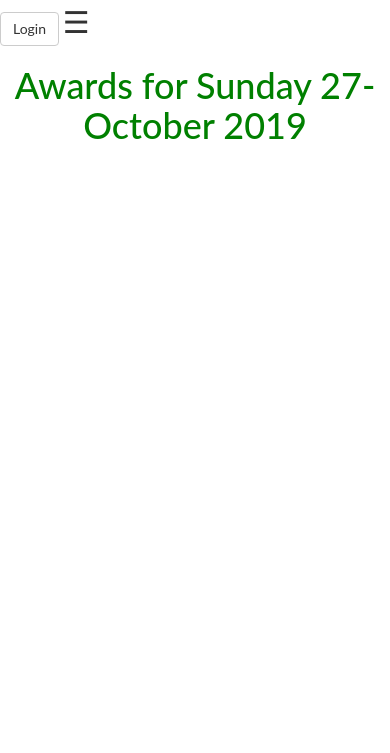
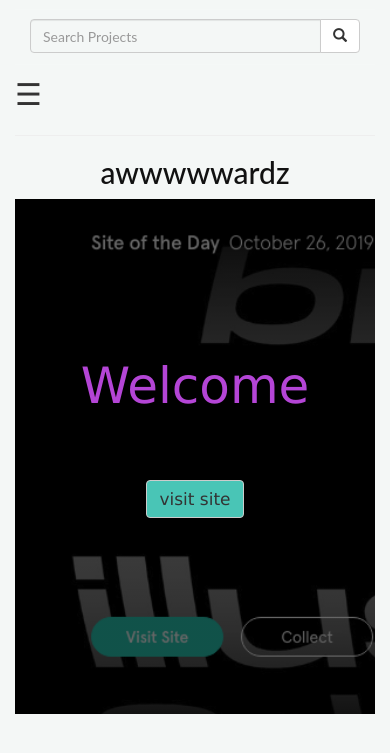
Before and after one commit to evelyne250/awards, a Django app: page / in a window 390 px wide. Shown: the top 753 px of the page. Run offline with Django 3.2, Linux system fonts and the light colour scheme; data that the repository does not hold is empty; some libraries are stand-ins or nearby versions.

Commit message:
modified the welcome.html

```diff
--- a/award/forms.py
+++ b/award/forms.py
@@ -6,7 +6,7 @@ class ProfileForm(forms.ModelForm):
     class Meta:
         model=Profile
         fields=['bio','profile_picture']
-        exclude=['user']
+        exclude=['user','projects','contact']
 
 class ProjectForm(forms.ModelForm):
     class Meta:
--- a/award/templates/base.html
+++ b/award/templates/base.html
@@ -3,6 +3,7 @@
 <!DOCTYPE html>
 <html>
 <head>
+
   <meta charset="utf-8">
 
   {% if title %}
@@ -20,7 +21,8 @@
 <body>
     {% include "navbar.html" %}
 
-    {% block content %} <h1 class='text-center'>Awards for {{date|date:"l d-F Y"}}</h1> {%endblock%}
+    {% block content %}
+    {%endblock%}
 
     {% block scripts %}
         <script src="https://ajax.googleapis.com/ajax/libs/jquery/3.2.1/jquery.min.js"></script>
--- a/award/templates/navbar.html
+++ b/award/templates/navbar.html
@@ -23,14 +23,14 @@ body {
 .sidenav a {
   padding: 8px 8px 8px 32px;
   text-decoration: none;
-  font-size: 25px;
-  color: #818181;
+  font-size: 18px;
+  color: #f5f4f8;
   display: block;
   transition: 0.3s;
 }
 
 .sidenav a:hover {
-  color: #f1f1f1;
+  color: #7f87b4;
 }
 
 .sidenav .closebtn {
@@ -47,10 +47,11 @@ body {
 }
 </style>
 </head>
-<body>
-    {% if user.is_authenticated %}
-<div id="mySidenav" class="sidenav">
+<body class="container" style="background-color: #f4f7f6;">
 
+
+<div id="mySidenav" class="sidenav" >
+{% if user.is_authenticated %}
   <a href="javascript:void(0)" class="closebtn" onclick="closeNav()">&times;</a>
   <a href="{%url 'welcome'%}">Home</a>
   <a href="{%url 'new-post'%}">Post a project</a>
@@ -61,8 +62,23 @@ body {
   <a href="/logout">Logout</a>
   {% else %}
   <a class='btn btn-default' href="/accounts/login">Login</a>
+  <a class='btn btn-default' href="/accounts/register">Register</a>
   {% endif %}
+
 </div>
+      <div class="col-sm-4 col-md-4 navbar-right">
+
+        <form class="navbar-form" role="search" action="{% url 'search_results' %}">
+
+          <div class="input-group">
+            <input type="text" class="form-control" placeholder="Search Projects" name="project" style="background-color: #f4f7f6;">
+            <div class="input-group-btn">
+              <button class="btn btn-default" type="submit"><i class="glyphicon glyphicon-search"></i></button>
+            </div>
+          </div>
+
+        </form>
+      </div>
 <span style="font-size:30px;cursor:pointer" onclick="openNav()">&#9776; </span>
 
 <script>
@@ -75,22 +91,12 @@ function closeNav() {
 }
 </script>
 
+<hr>
+<h1 class="text-center" style="font-size:30px;color:#111; ">awwwwwardz</h1>
 </body>
 </html>
 
 
       <!-- Adding a search form  -->
-      <!-- <div class="col-sm-4 col-md-4 navbar-right">
 
-        <form class="navbar-form" role="search" action="{% url 'search_results' %}">
-
-          <div class="input-group">
-            <input type="text" class="form-control" placeholder="Search Projects" name="project">
-            <div class="input-group-btn">
-              <button class="btn btn-default" type="submit"><i class="glyphicon glyphicon-search"></i></button>
-            </div>
-          </div>
-
-        </form>
-      </div> -->
       <!-- search form end -->
--- a/award/templates/welcome.html
+++ b/award/templates/welcome.html
@@ -3,25 +3,37 @@
 {% block content %}
 {% load staticfiles %}
 {{ block.super}}
+<style>
+h1
+{
+  color: rgb(180, 69, 214);
+}
+#new{
+  background-image: linear-gradient(rgba(0,0,0,0.6),rgba(0,0,0,0.6),rgba(0,0,0,0.6)),url(media/images/screen.png);
 
+  /* width:100%; */
+  /* background-repeat: no-repeat; */
+  background-size: cover;
+}
+</style>
 <head>
   <link rel="stylesheet" href="https://fonts.googleapis.com/icon?family=Material+Icons">
   <link rel="stylesheet" href="https://cdnjs.cloudflare.com/ajax/libs/font-awesome/4.7.0/css/font-awesome.min.css">
   </head>
   <style>
-  .column {
-  float: left;
-  width: 50%;
-}
 
-/* Clear floats after the columns */
-.row:after {
-  content: "";
-  display: table;
-  clear: both;
-}
   </style>
-<div class="container">
+
+<meta name="viewport" content="width=device-width, initial-scale=1.0">
+</head>
+<div id="new" class="container-fluid" id="overlay"><br><br><br><br><br><br><br target="_blank">
+<h1 class="text-center" class="jumbotron" style="font-family: 'Lucida Sans', 'Lucida Sans Regular'; font-size: 50px;">Welcome <br><br><span><a class='btn btn-default' style='font-size:17px; background-color: #49c5b6;' href="#own">visit site</a></span></h1><br><br><br><br>
+<br><br><br><br><br>
+
+</div>
+<br>
+
+<div class="container" id="own">
 
 
   {% for news_item in projects %}
@@ -32,7 +44,9 @@
         <p class="card-text "><img src="{{news_item.photo.url}}"  class="img-responsive"  style="width: 100%;"></p>
         <h2 class="text-center"> {{ news_item.title }} </h2>
       <p class="text-center"> {{ news_item.description|truncatechars:70}} </p>
+      <p class="text-center">{{date|date:"l d-F Y"}}</p>
       <a target="_blank" href="{{news_item.link}}" class="btn">Visit Site</a>
+      <a target="_blank" href="{{news_item.link}}" class="text-center">Visit Site</a>
       <hr>
       {% for com in news_item.comment_set.all %}
       <p>{{com.comment}}</p>
--- a/award/views.py
+++ b/award/views.py
@@ -72,18 +72,29 @@ def search_results(request):
 @login_required(login_url='/accounts/login')
 def project(request, project_id):
     project = Project.objects.get(id = project_id)
-    rating = round((project.design),2)
+    rating = round(((project.design + project.usability + project.content)/3),2)
     if request.method == 'POST':
         form = VoteForm(request.POST)
         if form.is_valid:
             project.vote_submissions += 1
             if project.design == 0:
                 project.design = int(request.POST['design'])
-        else:
-            project.design = (project.design + int(request.POST['design']))/2
+            else:
+                project.design = (project.design + int(request.POST['design']))/2
+            if project.usability == 0:
+                project.usability = int(request.POST['usability'])
+            else:
+                project.usability = (project.design + int(request.POST['usability']))/2
+            if project.content == 0:
+                project.content = int(request.POST['content'])
+            else:
+                project.content = (project.design + int(request.POST['content']))/2
+            project.save()
+            return redirect(reverse('project',args=[project.id]))
     else:
         form = VoteForm()
-        return render(request,'project.html',{'form':form,'project':project,'rating':rating})
+    return render(request,'project.html',{'form':form,'project':project,'rating':rating})
+
 
 @login_required(login_url='/accounts/login/')
 def add_comment(request,project_id):
--- a/static/css/basenews.css
+++ b/static/css/basenews.css
@@ -1,4 +1,4 @@
 h1
 {
-  color: green;
+  color: rgb(180, 69, 214);
 }
```
Also changed, not shown: award/templates/project.html (deleted, +0 -62 lines), media/images/47388023_375510463203603_1489002401000155832_n.jpg (added), media/images/70698456_403512713666014_2957364856249909248_n.jpg (added), media/images/screen.png (added), media/pics/Screenshot.png (added), media/pics/download.jpeg (added).
